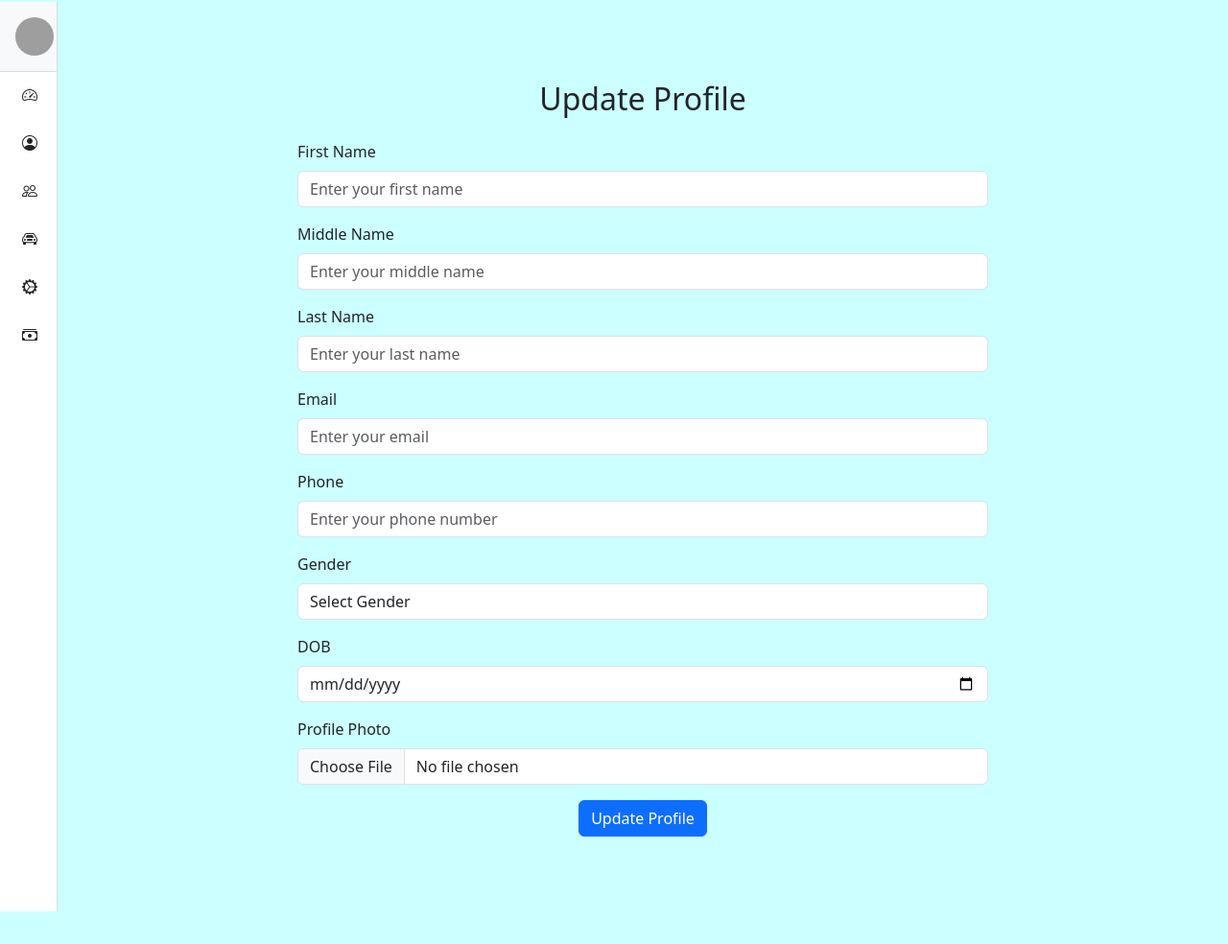
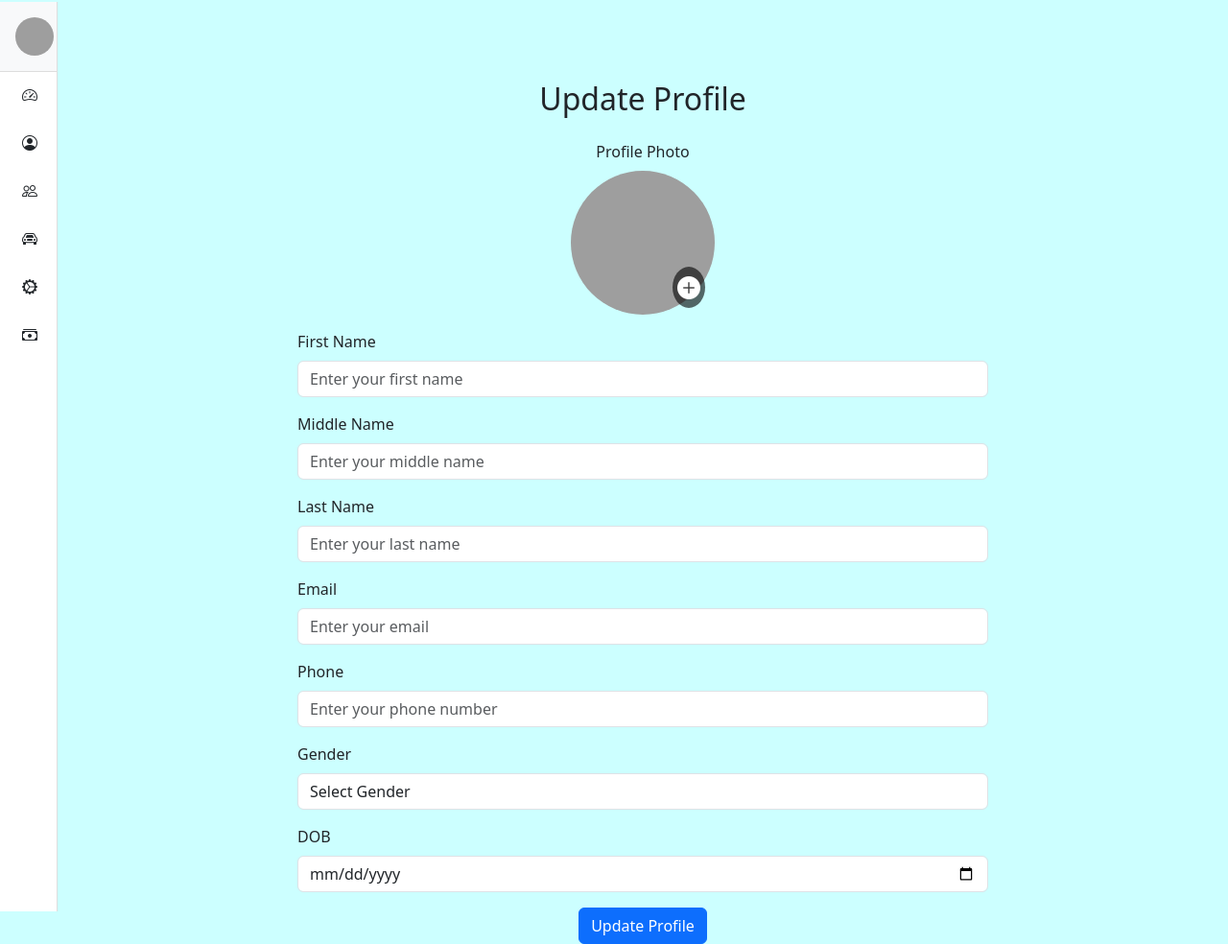
Before and after one commit to sps-projects11/quick-come, a Django app: template qcome/templates/adminuser/profile/update_profile.html in a window 1280 px wide. Shown: the part 54-1038 px from the top of the page at 96% size. Run offline with Django 5.2, Linux system fonts and the light colour scheme; the template is opened without the code that fills it, so the values that code supplies are empty; some libraries are stand-ins or nearby versions; grey boxes are pictures that could not be loaded.

Commit message:
add profile photo upload feature with preview

```diff
--- a/qcome/templates/adminuser/profile/update_profile.html
+++ b/qcome/templates/adminuser/profile/update_profile.html
@@ -15,6 +15,25 @@
       <h2 class="mb-4 text-center">Update Profile</h2>
       <form method="POST" action="{% url 'myadmin_profile_update' %}" enctype="multipart/form-data">
         {% csrf_token %}
+
+        <!-- Profile Photo Section with Plus Icon at Bottom Right -->
+        <div class="mb-3 text-center">
+          <label class="form-label d-block">Profile Photo</label>
+          <div class="profile-picture-container position-relative d-inline-block" style="cursor: pointer;">
+            {% if user.profile_photo %}
+              <img src="{{ user.profile_photo.url }}" alt="Profile Photo" id="profilePreview" class="rounded-circle" style="width:150px; height:150px; object-fit:cover;">
+            {% else %}
+              <img src="{% static 'images/default_profile.png' %}" alt="Profile Photo" id="profilePreview" class="rounded-circle" style="width:150px; height:150px; object-fit:cover;">
+            {% endif %}
+            <div class="profile-plus-icon position-absolute" style="bottom: 10px; right: 10px; z-index: 10;">
+              <i class="bi bi-plus-circle-fill text-white" style="font-size:1.5rem; background: rgba(0,0,0,0.6); border-radius: 50%; padding: 5px;"></i>
+            </div>
+          </div>
+          <!-- Hidden file input -->
+          <input type="file" class="d-none" id="id_profile_photo" name="profile_photo" accept="image/*">
+        </div>
+
+        <!-- Form Fields -->
         <div class="mb-3">
           <label for="id_first_name" class="form-label">First Name</label>
           <input type="text" class="form-control" id="id_first_name" name="first_name"
@@ -54,10 +73,7 @@
           <input type="date" class="form-control" id="id_dob" name="dob"
                  value="{{ user.dob|date:'Y-m-d'|default:'' }}" required>
         </div>
-        <div class="mb-3">
-          <label for="id_profile_photo" class="form-label">Profile Photo</label>
-          <input type="file" class="form-control" id="id_profile_photo" name="profile_photo">
-        </div>
+
         <div class="text-center">
           <button type="submit" class="btn btn-primary">Update Profile</button>
         </div>
@@ -65,4 +81,31 @@
     </div>
   </div>
 </div>
+
+{% block extra_js %}
+<script>
+document.addEventListener("DOMContentLoaded", function() {
+  const profileContainer = document.querySelector('.profile-picture-container');
+  const fileInput = document.getElementById('id_profile_photo');
+  const profilePreview = document.getElementById('profilePreview');
+
+  // Trigger file input when the container is clicked
+  profileContainer.addEventListener('click', function() {
+    fileInput.click();
+  });
+
+  // Update the image preview after selecting a file
+  fileInput.addEventListener('change', function() {
+    const file = this.files[0];
+    if (file) {
+      const reader = new FileReader();
+      reader.onload = function(e) {
+        profilePreview.src = e.target.result;
+      }
+      reader.readAsDataURL(file);
+    }
+  });
+});
+</script>
 {% endblock %}
+{% endblock %}
```
Lines whose indentation alone changed are shown as unchanged.
